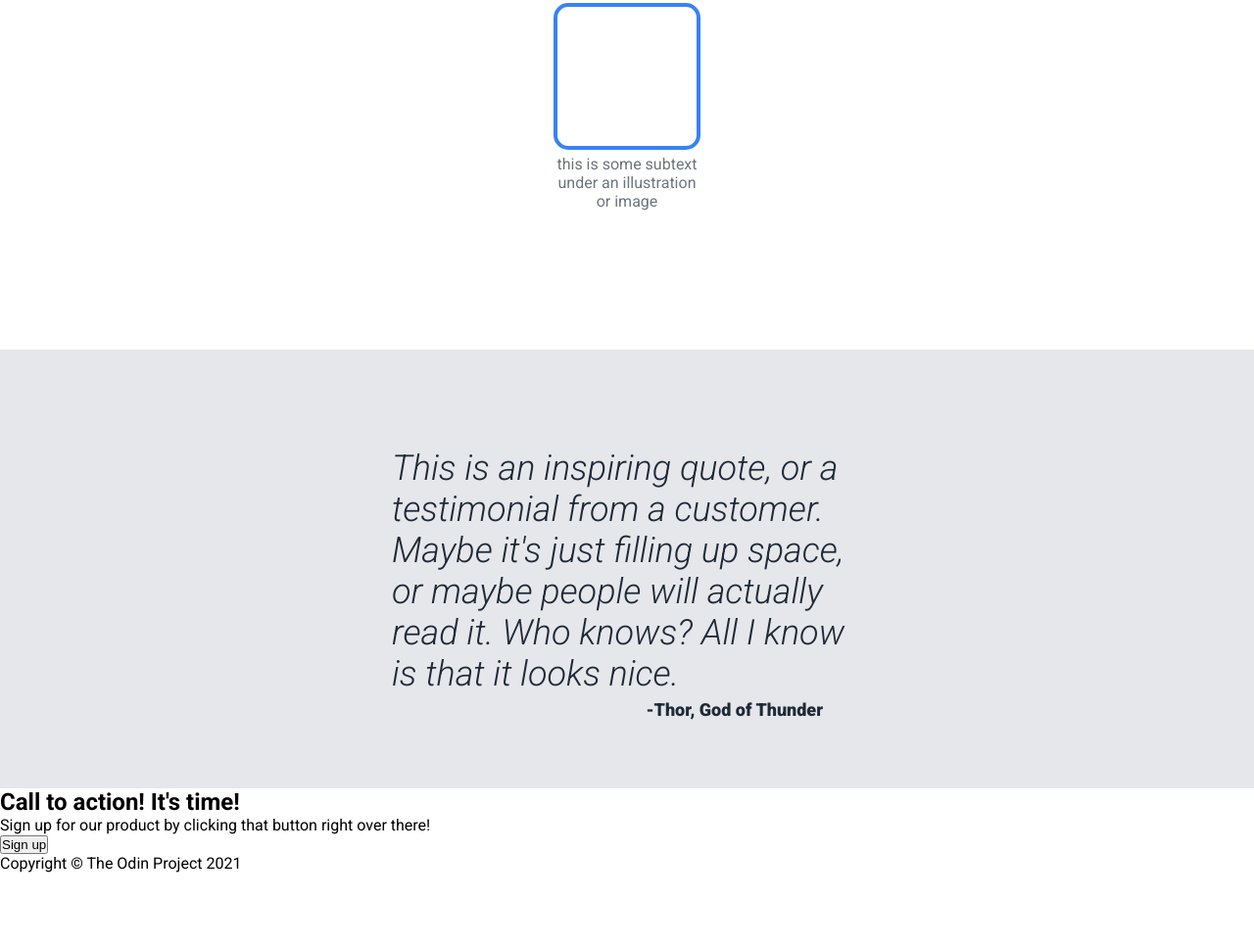
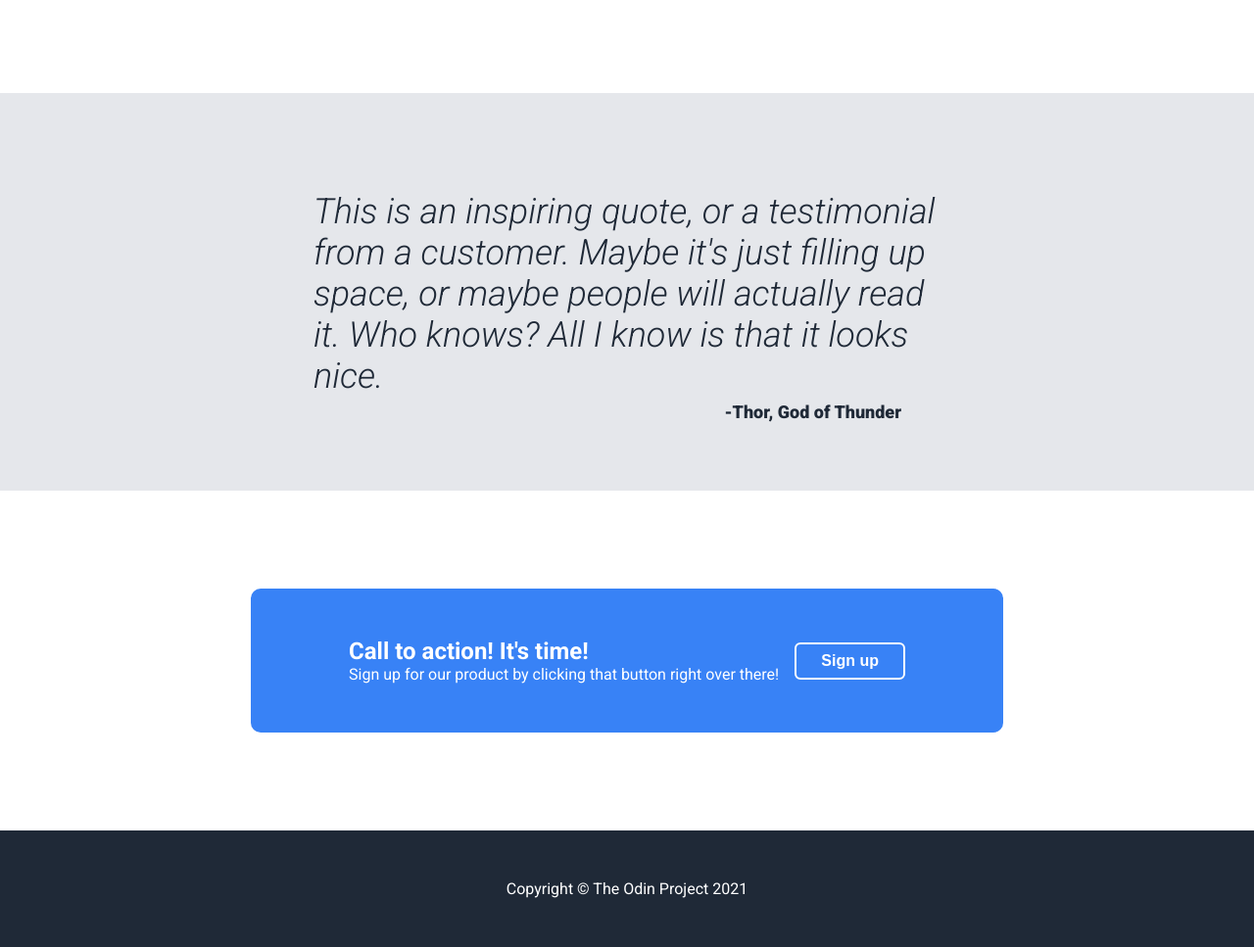
Before and after one commit to dlastic/odin-landing-page, a plain HTML site: page index.html in a window 1280 px wide. Shown: the part 1169-2136 px from the top of the page at 98% size. Before the commit the page ends 2060 px from the top, so only its background shows below. Drawn offline with Linux system fonts and the light colour scheme.

Commit message:
Add section 3 and footer styling

```diff
--- a/index.html
+++ b/index.html
@@ -7,7 +7,7 @@
   <link rel="stylesheet" href="styles.css">
   <link href="https://fonts.googleapis.com/css2?family=Roboto:ital,wght@0,100..900;1,100..900&display=swap" rel="stylesheet">
 </head>
-<body>
+<body class="body">
   <div class="header">
     <div class="nav-bar">
       <div class="logo">Header Logo</div>
@@ -55,11 +55,13 @@
   </div>
 
   <div class="section-3">
-    <div class="text">
-      <h2>Call to action! It's time!</h2>
-      <p>Sign up for our product by clicking that button right over there!</p>
+    <div class="container">
+      <div class="text">
+        <h2>Call to action! It's time!</h2>
+        <p>Sign up for our product by clicking that button right over there!</p>
+      </div>
+      <button class="sign-up">Sign up</button>
     </div>
-    <button class="sing-up">Sign up</button>
   </div>
 
   <div class="footer">Copyright © The Odin Project 2021</div>
--- a/styles.css
+++ b/styles.css
@@ -8,14 +8,13 @@ body {
   display: flex;
   flex-direction: column;
   font-family: 'Roboto', sans-serif;
-  width: 100%;
 }
 
 .header {
   display: flex;
   flex-direction: column;
   background-color: #1f2937;
-  padding: 0px 300px;
+  padding: 0px 20%;
 }
 
 .nav-bar {
@@ -104,7 +103,7 @@ a {
   flex-direction: column;
   justify-content: center;
   align-items: center;
-  padding: 50px 300px 142px;
+  padding: 50px 20% 142px;
   gap: 50px
 }
 
@@ -144,7 +143,7 @@ a {
   flex-direction: column;
   justify-content: center;
   background-color: #e5e7eb;
-  padding: 100px 400px 70px;
+  padding: 100px 25% 70px;
 }
 
 .section-2 .quote {
@@ -162,3 +161,40 @@ a {
   padding-top: 5px;
   padding-right: 40px;
 }
+
+.section-3 {
+  display: flex;
+  justify-content: center;
+  align-items: center;
+  padding: 100px 20%;
+  color: white;
+}
+
+.section-3 .container {
+  display: flex;
+  justify-content: space-between;
+  align-items: center;
+  padding: 50px 100px;
+  background-color: #3882f6;
+  width: 100%;
+  border-radius: 10px;
+}
+
+.section-3 button {
+  background-color: #3882f6;
+  border: solid 2px white;
+  border-radius: 6px;
+  padding: 8px 25px;
+  font-size: 16px;
+  color: white;
+  font-weight: 600;
+}
+
+.footer {
+  display: flex;
+  justify-content: center;
+  align-items: center;
+  background-color: #1f2937;
+  color: white;
+  padding: 50px;
+}
```
